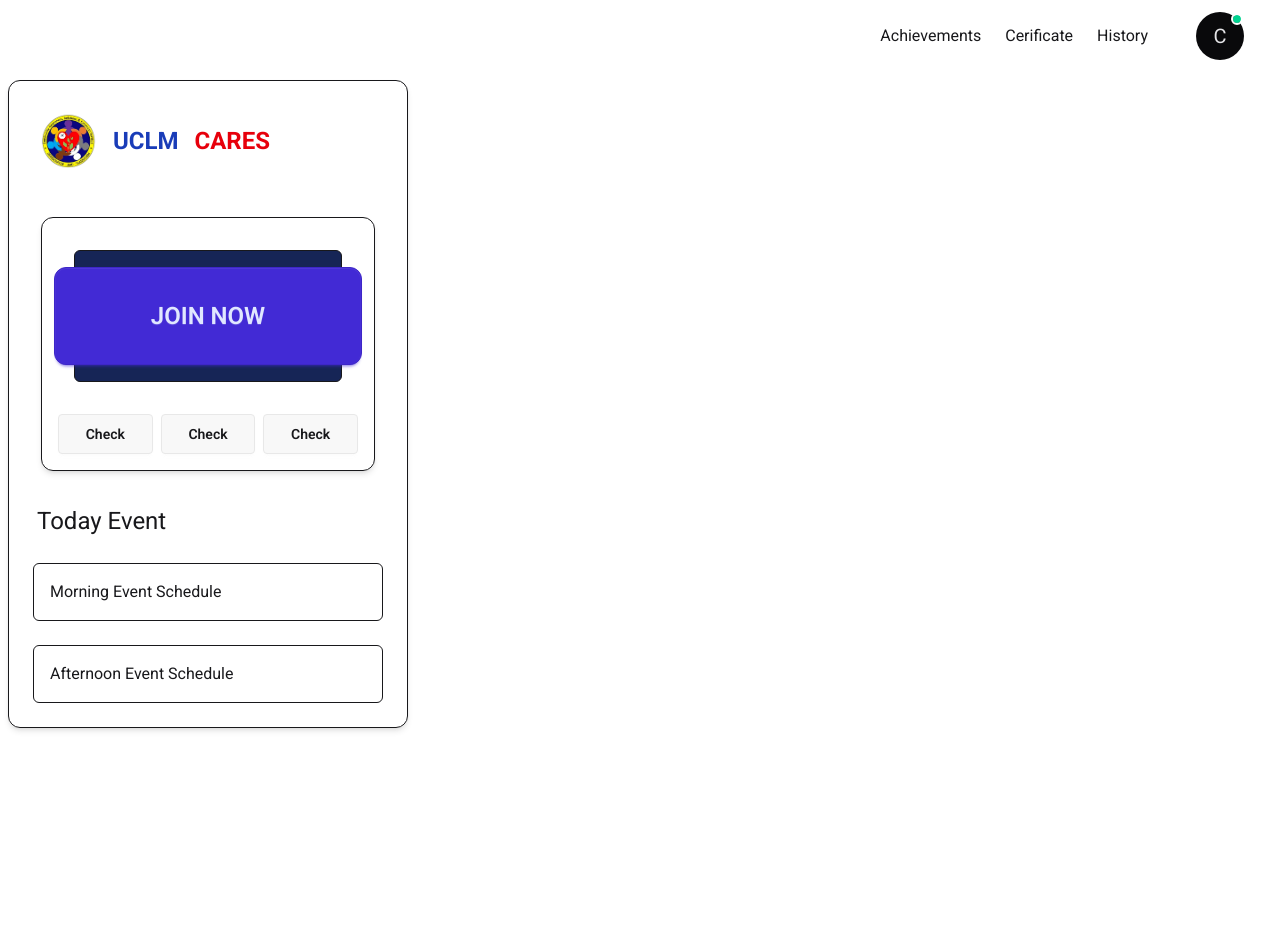
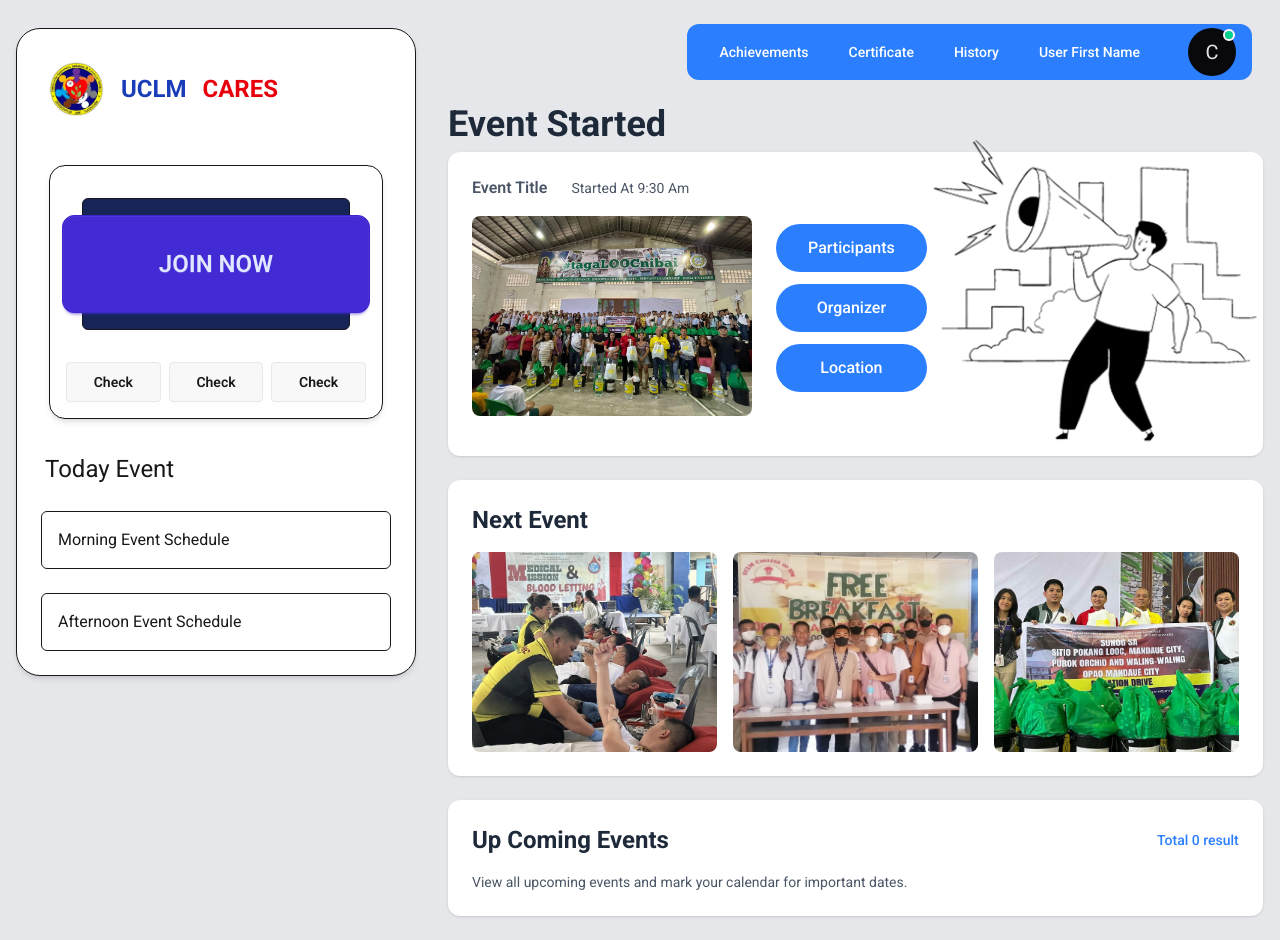
Before and after one commit to ford-HUB/Capstone-Project-3rd-Year-To-4rd-Year, a React (Vite) app: page /participant/home in a window 1280 px wide. Before the commit the page ends 800 px from the top, so only its background shows below. Built offline with nearby package versions, Linux system fonts and the light colour scheme.

Commit message:
Continue sa home page sa participant

```diff
--- a/src/assets/asset.jsx
+++ b/src/assets/asset.jsx
@@ -14,6 +14,7 @@ import testProfile from './testProfile.jpg'
 import impactPic1 from './impactPic1.jpg'
 import impactPic2 from './impactPic2.jpg'
 import impactPic3 from './impactPic3.jpg'
+import megaphone from './megaphone.png'
 
 
 export const asset = {
@@ -32,5 +33,6 @@ export const asset = {
     testProfile,
     impactPic1,
     impactPic2,
-    impactPic3
+    impactPic3,
+    megaphone
 }
--- a/src/components/participant/ParticipantNavbar.jsx
+++ b/src/components/participant/ParticipantNavbar.jsx
@@ -3,20 +3,23 @@ import React from 'react'
 const ParticipantNavbar = () => {
   return (
     <>
-        <nav className='flex justify-end p-3 md:flex-nowrap'>
-                <ul className='flex items-center p-3'>
-                    <li className='px-3 text-l'>
-                        <a href="">Achievements</a>
-                    </li>
-                    <li className='px-3 text-l'>
-                        <a href="">Cerificate</a>
-                    </li>
-                    <li className='px-3 text-l'>
-                        <a href="">History</a>
-                    </li>
-                </ul>
+        <nav className='flex justify-end items-center pt-6 pr-3 bg-gray-200'>
+            <div className='flex items-center bg-blue-500 rounded-xl p-1 mr-4 pl-4 pr-0 gap-2'>
+                <div className='px-4 py-2 text-white hover:bg-blue-600 rounded-xl text-sm font-medium cursor-pointer transition-colors'>
+                Achievements
+                </div>
+                <div className='px-4 py-2 text-white hover:bg-blue-600 rounded-xl text-sm font-medium cursor-pointer transition-colors'>
+                Certificate
+                </div>
+                <div className='px-4 py-2 text-white hover:bg-blue-600 rounded-xl text-sm font-medium cursor-pointer transition-colors'>
+                History
+                </div>
+                <div className='px-4 py-2 text-white hover:bg-blue-600 rounded-xl text-sm font-medium cursor-pointer transition-colors'>
+                User First Name
+                </div>
 
-                <div className="avatar avatar-online avatar-placeholder flex mx-6 dropdown dropdown-end">
+
+                <div className="avatar avatar-online avatar-placeholder flex mx-6 dropdown dropdown-end mr-4">
                     <div className="bg-neutral flex items-center text-neutral-content w-12 rounded-full cursor-pointer" role='button' tabIndex={0}>
                         <span className="text-xl">C</span>
                     </div>
@@ -31,6 +34,7 @@ const ParticipantNavbar = () => {
                         <li><a>Logout</a></li>
                     </ul>
                 </div>
+            </div>
         </nav>
     </>
   )
--- a/src/components/participant/SideBar.jsx
+++ b/src/components/participant/SideBar.jsx
@@ -3,14 +3,14 @@ import { asset } from '../../assets/asset'
 const SideBar = () => {
   return (
     <>
-        <div className="shadow-md border rounded-xl w-[25rem] h-auto">
+        <div className="shadow-md border rounded-3xl w-[25rem] h-auto -mt-15 ml-2 bg-white">
             <div className="header m-4 flex items-center p-4">
                 <img className='w-14' src={asset.logo} alt="UCLM CARES"/>
                 <span className='font-bold px-4 text-[1.5rem] text-blue-800'>UCLM</span>
                 <span className='font-bold text-[1.5rem] text-red-600'>CARES</span>
             </div>
 
-            <div className="group-of-buttons border m-8 rounded-xl shadow-md">
+            <div className="group-of-buttons border m-8 rounded-2xl shadow-md">
                 <div className="inner-container flex justify-center border m-8 rounded-md bg-blue-950">
                     <button type='button' className='btn btn-primary px-24 py-12 text-[1.5rem] rounded-xl m-4'>JOIN NOW</button>
                 </div>
--- a/src/pages/guest/Timeline.jsx
+++ b/src/pages/guest/Timeline.jsx
@@ -1,5 +1,6 @@
 import React from 'react';
 import { MoreHorizontal, Calendar, SlidersHorizontal } from 'lucide-react';
+import { asset } from '../../assets/asset';
 
 const Timeline = () => {
   const ongoingEvents = [
@@ -15,18 +16,18 @@ const Timeline = () => {
   return (
     <div className="flex min-h-screen bg-gray-100">
       {/* Main Content Area */}
-      <div className="flex-1 p-6 pl-12">
+      <div className="flex-1 pt-12 pl-23 pr-23">
         <div className="bg-white rounded-lg shadow-sm p-6">
           {/* Header */}
           <div className="flex items-start justify-between mb-6">
             <div className="flex items-start space-x-4">
               <div className="w-12 h-12 bg-gray-300 rounded-full flex items-center justify-center">
-                <div className="w-8 h-8 bg-gray-400 rounded-full"></div>
+                <img src={asset.testProfile} alt="Profile" className="w-full h-full object-cover rounded-full"/>
               </div>
               <div>
-                <h2 className="text-lg font-semibold text-gray-900">Title</h2>
-                <p className="text-sm text-gray-600">Date & Time</p>
-                <p className="text-sm text-gray-600 mt-1">Description</p>
+                <h2 className="text-lg font-semibold text-gray-900">Title: Test</h2>
+                <p className="text-sm text-gray-600">Date: Pwede Ugma Pwede karon</p>
+                <p className="text-sm text-gray-600 mt-1">Description: Testing</p>
               </div>
             </div>
             <button className="p-2 hover:bg-gray-100 rounded">
@@ -35,53 +36,22 @@ const Timeline = () => {
           </div>
 
           {/* Photo Grid */}
-          <div className="grid grid-cols-2 gap-4 mb-4">
+          <div className="grid grid-cols-1 gap-4 mb-5 pl-30 pr-30">
             {/* Large photos on top */}
-            <div className="bg-gray-300 h-40 rounded"></div>
-            <div className="bg-gray-300 h-40 rounded"></div>
+            <div className="bg-gray-300 h-70 rounded"></div>
           </div>
 
-          <div className="grid grid-cols-4 gap-4">
+          <div className="grid grid-cols-2 gap-4 pl-30 pr-30">
             {/* Small photos on bottom */}
-            <div className="bg-gray-300 h-20 rounded"></div>
-            <div className="bg-gray-300 h-20 rounded"></div>
-            <div className="bg-gray-300 h-20 rounded"></div>
-            <div className="bg-gray-300 h-20 rounded"></div>
-          </div>
-        </div>
-      </div>
-
-      {/* Sidebar */}
-      <div className="w-80 p-6">
-        <div className="space-y-4">
-          {/* Filters Button */}
-          <button className="w-full flex items-center justify-center space-x-2 bg-white border border-gray-300 rounded-lg px-4 py-2 hover:bg-gray-50">
-            <SlidersHorizontal className="w-4 h-4 text-gray-600" />
-            <span className="text-gray-700">Filters</span>
-          </button>
-
-          {/* On Going Events */}
-          <div className="bg-white rounded-lg shadow-sm p-4">
-            <div className="flex items-center space-x-2 mb-4">
-              <Calendar className="w-5 h-5 text-blue-600" />
-              <h3 className="font-semibold text-gray-900">On Going Events</h3>
-            </div>
-
-            <div className="space-y-2">
-              {ongoingEvents.map((event, index) => (
-                <div key={index} className="text-sm text-gray-600 py-1 hover:text-gray-900 cursor-pointer">
-                  {event}
-                </div>
-              ))}
-            </div>
-
-            <button className="text-blue-600 text-sm mt-3 hover:text-blue-800">
-              Next →
-            </button>
+            <div className="bg-gray-300 h-70 rounded"></div>
+            <div className="bg-gray-300 h-70 rounded"></div>
           </div>
         </div>
       </div>
     </div>
+
+
+
   );
 };
 
--- a/src/pages/participant/ParticipantHomePage.jsx
+++ b/src/pages/participant/ParticipantHomePage.jsx
@@ -1,12 +1,106 @@
 import React from "react"
 import SideBar from "../../components/participant/SideBar";
+import { asset } from '../../assets/asset';
 
 const ParticipantHomePage = () => {
   return (
     <>
-        <div className="homeContainer">
+        <div className="homeContainer bg-gray-200 min-h-screen flex">
           <div className="m-2">
             <SideBar/>
+          </div>
+
+          <div className="flex-1 p-6">
+            <h2 className="text-4xl font-bold text-gray-800 pb-2">Event Started</h2>
+            <div className="bg-white rounded-xl shadow-sm p-6 mb-6">
+              <div className="flex items-start justify-between">
+                <div className="flex-1 bg-gray">
+                  <div className="flex items-center gap-6 mb-4">
+                    <div>
+                      <p className="text-l font-semibold text-gray-600">Event Title</p>
+                    </div>
+                    <p className="text-sm text-gray-600">Started At 9:30 Am</p>
+                  </div>
+
+                  <div className="flex items-start gap-6">
+                    <div className="flex-1">
+                      <div className="w-70 h-50 bg-gradient-to-br from-green-400 to-green-600 rounded-lg mb-4 overflow-hidden">
+                        <img
+                          src={asset.impactPic1}
+                          alt="Event"
+                          className="w-full h-full object-cover"
+                        />
+                      </div>
+                    </div>
+
+                    <div className="flex flex-col gap-3 pt-2 pr-42">
+                      <button className="bg-blue-500 hover:bg-blue-600 text-white px-8 py-3 rounded-full text-m font-medium transition-colors">
+                        Participants
+                      </button>
+                      <button className="bg-blue-500 hover:bg-blue-600 text-white px-8 py-3 rounded-full text-m font-medium transition-colors">
+                        Organizer
+                      </button>
+                      <button className="bg-blue-500 hover:bg-blue-600 text-white px-8 py-3 rounded-full text-m font-medium transition-colors">
+                        Location
+                      </button>
+                    </div>
+                  </div>
+                </div>
+
+                <div className="w-full h-full flex items-center justify-center pr-36 pt-28">
+                  <div className="w-full h-full rounded-lg flex items-center justify-center">
+                    <img
+                      src={asset.megaphone}
+                      alt="megaphone"
+                      className="absolute w-95 h-95 object-cover"
+                    />
+                  </div>
+                </div>
+              </div>
+            </div>
+
+            <div className="bg-white rounded-xl shadow-sm p-6 mb-6">
+              <h2 className="text-2xl font-bold text-gray-800 mb-4">Next Event</h2>
+
+              <div className="grid grid-cols-1 md:grid-cols-3 gap-4">
+                <div className="bg-gray-50 rounded-lg overflow-hidden">
+                  <img
+                    src={asset.fourThree}
+                    alt="Next Event 1"
+                    className="w-full h-50 object-cover"
+                  />
+                </div>
+
+                <div className="bg-gray-50 rounded-lg overflow-hidden">
+                  <img
+                    src={asset.fourOne}
+                    alt="Next Event 2"
+                    className="w-full h-50 object-cover"
+                  />
+                </div>
+
+                <div className="bg-gray-50 rounded-lg overflow-hidden">
+                  <img
+                    src={asset.fourTwo}
+                    alt="Next Event 3"
+                    className="w-full h-50 object-cover"
+                  />
+                </div>
+              </div>
+            </div>
+
+            <div className="bg-white rounded-xl shadow-sm p-6">
+              <div className="flex items-center justify-between mb-4">
+                <h2 className="text-2xl font-bold text-gray-800">Up Coming Events</h2>
+                <button className="text-blue-500 hover:text-blue-600 text-sm font-medium">
+                  Total 0 result
+                </button>
+              </div>
+
+              <div className="text-gray-600 text-sm">
+                <p>View all upcoming events and mark your calendar for important dates.</p>
+              </div>
+            </div>
           </div>
         </div>
     </>
```
Also changed, not shown: src/assets/megaphone.png (added).
